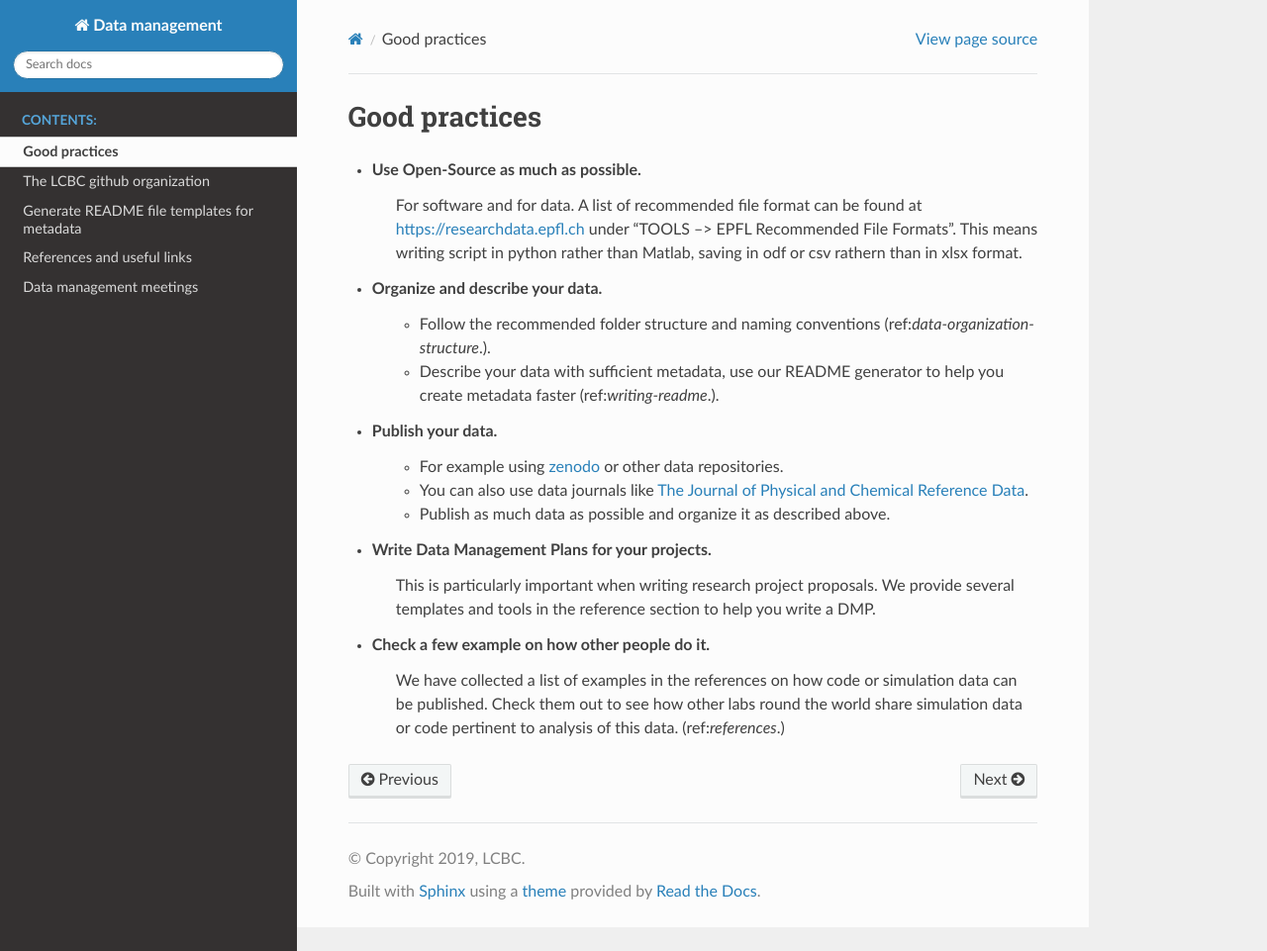
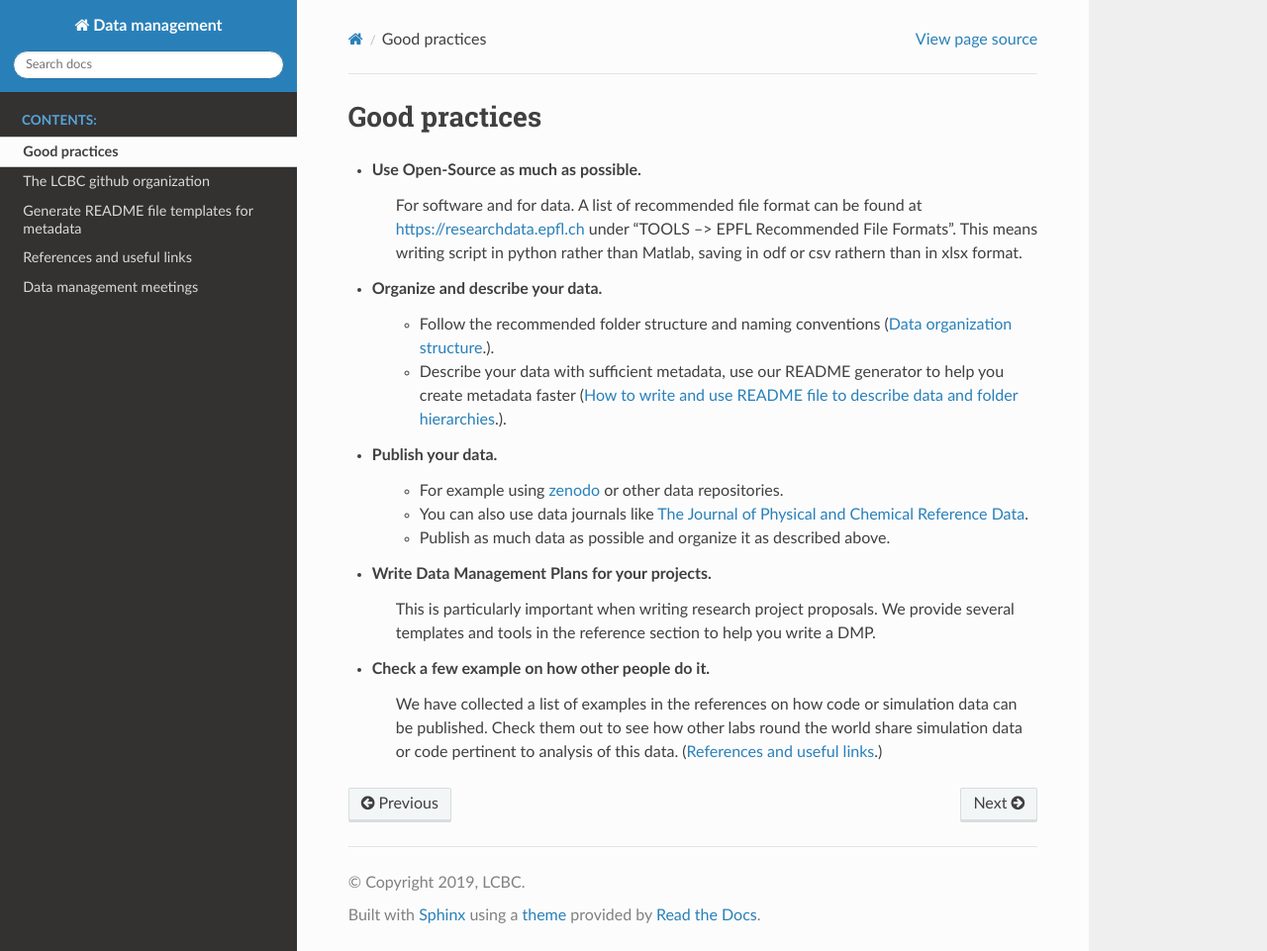
Before and after one commit to lcbc-epfl/data_management, a Sphinx documentation site: the page built from doc/good_practices.rst, in a window 1280 px wide and 961 px high. Shown: the whole window at 99% size. Built offline with Sphinx 7.4.7 and the Read the Docs theme 2.0.0, drawn with Linux system fonts in a browser that asks for light colours.

Commit message:
Reference links

```diff
--- a/doc/good_practices.rst
+++ b/doc/good_practices.rst
@@ -9,8 +9,8 @@ Good practices
 
 * **Organize and describe your data.**
 
-    * Follow the recommended folder structure and naming conventions (ref:`data-organization-structure`.).
-    * Describe your data with sufficient metadata, use our README generator to help you create metadata faster (ref:`writing-readme`.).
+    * Follow the recommended folder structure and naming conventions (:ref:`data-organization-structure`.).
+    * Describe your data with sufficient metadata, use our README generator to help you create metadata faster (:ref:`writing-readme`.).
 
 
 * **Publish your data.**
@@ -26,7 +26,7 @@ Good practices
 * **Check a few example on how other people do it.**
 
 	We have collected a list of examples in the references on how code or simulation data can be published. Check them out to see how other labs round the world share simulation data or code pertinent to analysis of this data.
-	(ref:`references`.)
+	(:ref:`references`.)
 
 .. _zenodo: https://zenodo.org/
 .. _The Journal of Physical and Chemical Reference Data: https://aip.scitation.org/journal/jpr
```
